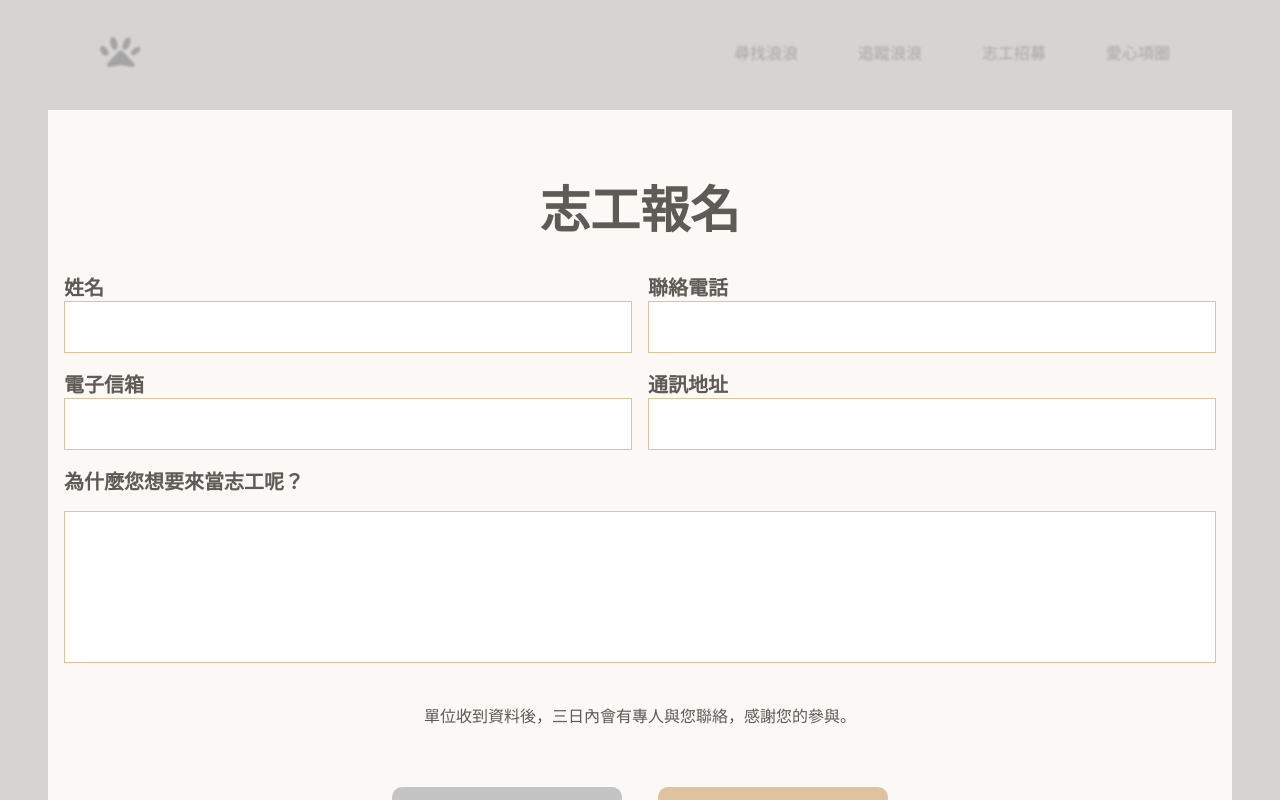
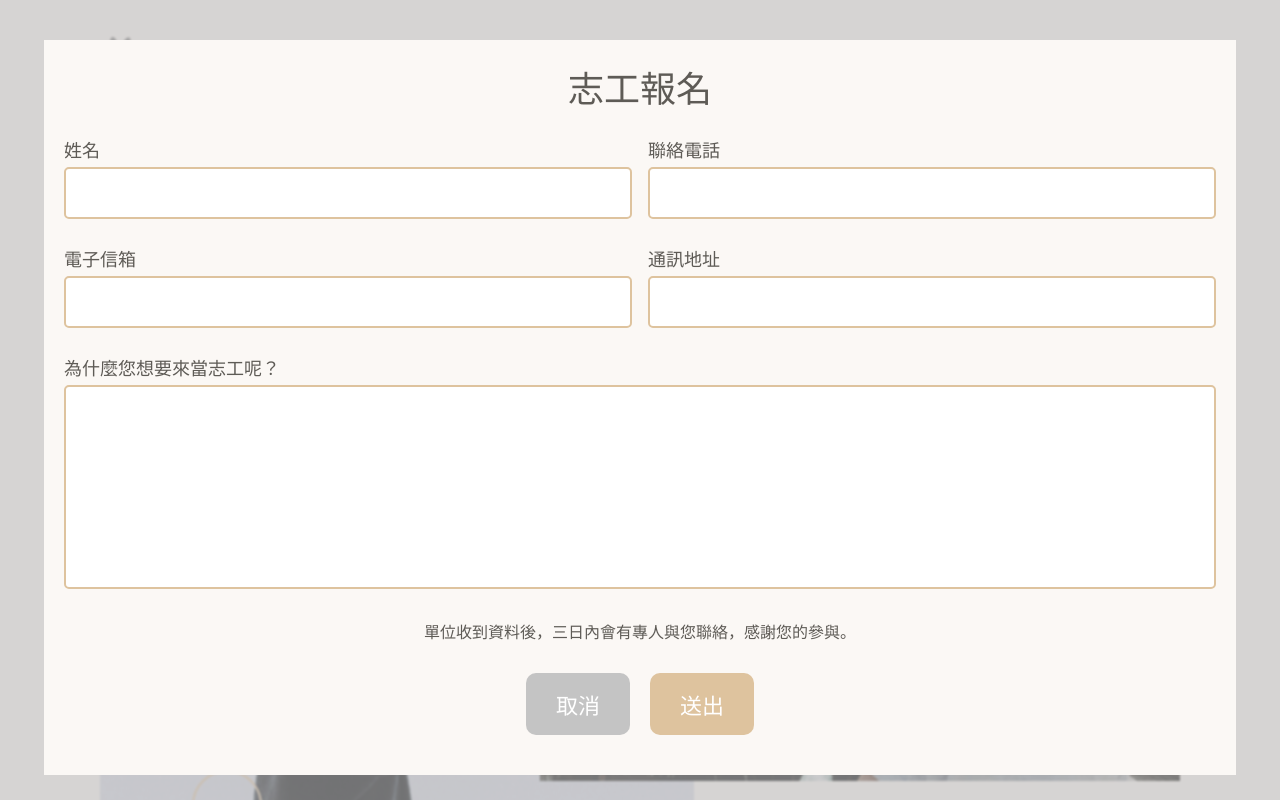
Before and after one commit to sherry-hooo/LangLangAdoption, a Vue app: page /Volunteer in a window 1280 px wide. Both pictures are taken after a click on the button "報名加入". Shown: the top 800 px of the page. Built offline with nearby package versions, Linux system fonts and the light colour scheme.

Commit message:
feat(VolunteerApply):modify to uni style

```diff
--- a/package.json
+++ b/package.json
@@ -8,6 +8,7 @@
     "lint": "vue-cli-service lint"
   },
   "dependencies": {
+    "axios": "^0.24.0",
     "core-js": "^3.6.5",
     "vue": "^3.0.0",
     "vue-router": "^4.0.0-0",
--- a/src/components/VolunteerApply.vue
+++ b/src/components/VolunteerApply.vue
@@ -50,63 +50,122 @@ export default {
 </script>
 
 <style lang="scss" scoped>
-.wrapper {
+%button {
+  padding: 10px 20px;
+  border-radius: 10px;
+  color: white;
+  background: color.$brown_300;
+  font-size: 18px;
+  font-weight: 500;
+
+  &:hover {
+    box-shadow: inset 2px -2px 4px color.$brown_500;
+    }
+
+  @include breakpoint.desktop {
+    padding: 15px 30px;
+    font-size: 22px;
+  }
+}
+
+%title_h3 {
+  margin-bottom: 16px;
+  font-size: 24px;
+  font-weight: 500;
+  color: color.$gray_700;
+  @include breakpoint.tablet {
+    font-size: 30px;
+  }
+  @include breakpoint.desktop {
+    margin-bottom: 24px;
+    font-size: 36px;
+  }
+}
+
+%form_content {
+  color: color.$gray_700;
+  font-size: 16px;
+  font-weight: 500;
+
+  @include breakpoint.desktop{
+    font-size: 18px;
+  }
+}
+
+%form_wrapper{
+  position: absolute;
+  top: 0;
+  left: 0;
+  right: 0;
+  z-index: 999;
+  display: flex;
+  justify-content: center;
   width: 100vw;
   height: 100%;
   min-height: 100vh;
-  padding: 5% 0;
-  position: absolute;
-  top: 0;
-  left: 0;
-  z-index: 999;
+  padding: 20px 0;
   background: rgba(190, 188, 188, 0.6);
   backdrop-filter: blur(1px);
-  display: flex;
-  justify-content: center;
-  @include breakpoint.desktop {
-    padding: 110px 0;
+
+@include breakpoint.desktop {
+    padding: 40px 0;
   }
+}
+
+@mixin input_style{
+  display: block;
+  padding-left: 10px;
+  margin: 5px 0 10px;
+  width: 100%;
+  height: 42px;
+  border: 2px solid #dec39e;
+  border-radius: 5px;
+
+  &[type='text']{
+    font-size: 16px;
+    }
+
+  &::placeholder{
+    padding: 5px;
+    font-size: 16px;
+    }
+
+  &:focus{
+    box-shadow: 2px 2px color.$brown_500;
+    }
+}
+
+.wrapper {
+  @extend %form_wrapper;
 }
 
 form {
   width: 90%;
   height: fit-content;
-  padding: 30px 10px;
+  padding: 20px 10px 20px;
   background: color.$brown_100;
   color: color.$gray_700;
   .form_title {
-    font-size: 30px;
-    margin-bottom: 30px;
+    @extend %title_h3;
   }
-  @include breakpoint.desktop {
-    padding: 60px 16px;
-    .form_title {
-      font-size: 50px;
-    }
+  @include breakpoint.tablet {
+    padding: 20px 20px 20px;
+  }
+  @include breakpoint.desktop{
+    padding: 20px 20px 40px;
   }
   .notice_message {
-    margin: 36px 0 60px;
+    margin: 16px 0 30px;
   }
   .button_groups {
     button {
-      padding: 10px 30px;
-      border-radius: 10px;
-      color: white;
-      font-size: 25px;
-      font-weight: 900;
+      @extend %button;
       & + button {
-        margin-left: 36px;
-      }
-
-      @include breakpoint.desktop {
-        padding: 26px 90px;
+        margin-left: 20px;
       }
     }
     .cancel_btn {
       background: color.$gray_300;
-    }
-    .submit_btn {
-      background: color.$brown_300;
     }
   }
 }
@@ -132,22 +191,26 @@ form {
       margin-top: 16px;
     }
     .form_subtitle {
-      font-weight: 900;
-      font-size: 16px;
+      @extend %form_content;
       text-align: left;
     }
     .form_text {
-      display: block;
-      width: 100%;
-      height: 32px;
-      border: 1px solid color.$brown_300;
+      @include input_style;
     }
+
     .form_textArea {
       resize: none;
       width: 100%;
-      margin-top: 16px;
-      border: 1px solid color.$brown_300;
+      margin: 5px 0 10px;
+      padding: 10px;
+      border: 2px solid color.$brown_300;
+      border-radius: 5px;
+      font-size: 16px;
+      &:focus{
+        box-shadow: 2px 2px color.$brown_500;
+        }
     }
+
     @include breakpoint.tablet {
       width: 50%;
       flex-direction: row;
@@ -158,9 +221,6 @@ form {
       .form_text {
         height: 52px;
       }
-      .form_subtitle {
-        font-size: 20px;
-      }
     }
   }
 }
```
Also changed, not shown: 1 other file (tests, documents, lock files or other folders).
